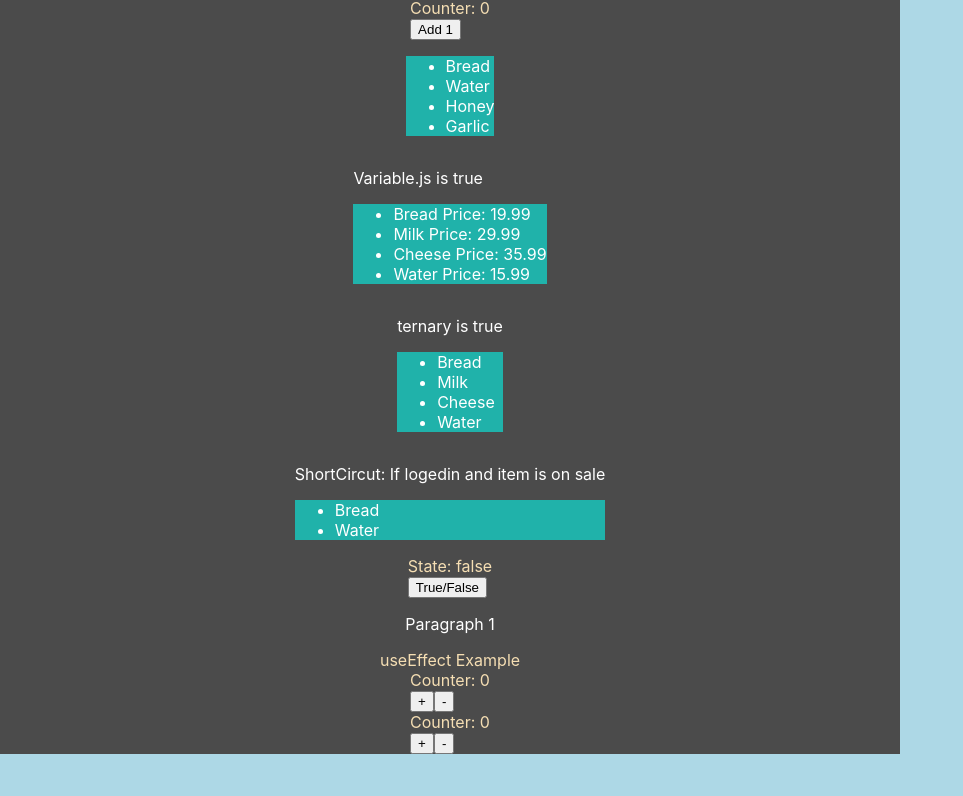
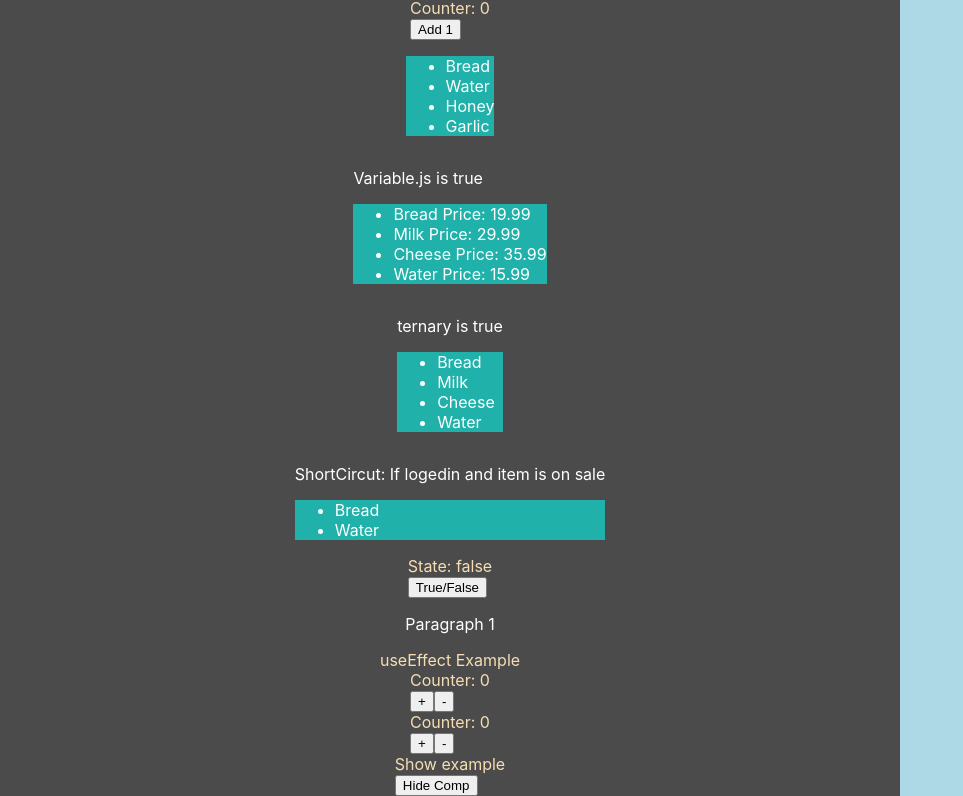
Before and after one commit to NatuRal3/feu2-frameworks, a React (Create React App) app in the folder m-f-a/: page / in a window 1280 px wide. Shown: the part 427-1223 px from the top of the page, without its empty margins (0-963 px from the left). Before the commit the page ends 1181 px from the top, so only its background shows below. Built offline with nearby package versions, Linux system fonts and the light colour scheme.

Commit message:
added some cleanup function, need to come back to this

```diff
--- a/m-f-a/src/App.js
+++ b/m-f-a/src/App.js
@@ -16,6 +16,7 @@ import logo from "./img/logo.png";
 import UseEffectCase from "./state/UseEffect";
 import UseEffectRenderEveryTime from "./state/UseEffectRunEveryTime";
 import UseEffectRunWhenCompIsMounted from "./state/UseEffectRunWhenCompIsMounted";
+import UseEffectCleanUpFunction from "./state/UseEffectCleanUpFunction";
 
 function App() {
   return (
@@ -35,6 +36,7 @@ function App() {
       <UseEffectCase />
       <UseEffectRenderEveryTime />
       <UseEffectRunWhenCompIsMounted />
+      <UseEffectCleanUpFunction />
     </div>
   );
 }
--- /dev/null
+++ b/m-f-a/src/state/UseEffectCleanUpFunction.js
@@ -0,0 +1,26 @@
+import React, { useEffect, useState } from "react";
+
+function UseEffectCleanUpFunctionInt() {
+  useEffect(() => {
+    setInterval(() => {
+      console.log("Timer is running");
+    }, 1000);
+  }, []);
+  return <div>Show example</div>;
+}
+
+function UseEffectCleanUpFunction() {
+  const [showComp, setShowComp] = useState(true);
+
+  function onButtonClickSetComp() {
+    setShowComp(false);
+  }
+  return (
+    <div>
+      {showComp ? <UseEffectCleanUpFunctionInt /> : null}
+      <button onClick={onButtonClickSetComp}>Hide Comp</button>
+    </div>
+  );
+}
+
+export default UseEffectCleanUpFunction;
```
